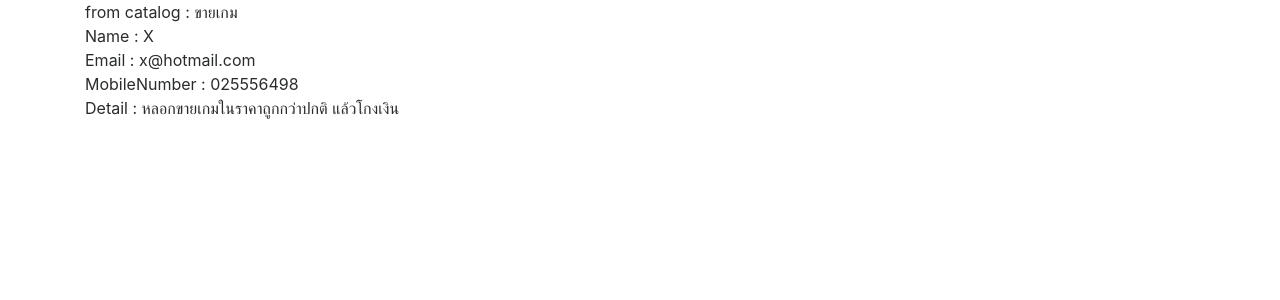
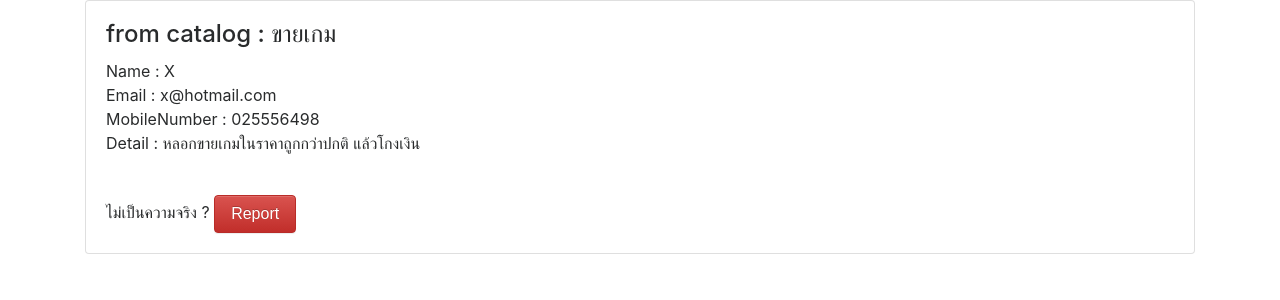
Before and after one commit to sovernut/scammerlist, a Django app: page /detail/1 in a window 1280 px wide. Shown: the part 56-356 px from the top of the page. Run offline with Django 3.2, Linux system fonts and the light colour scheme; data comes from the database, SQL or seed files in the repository; some libraries are stand-ins or nearby versions.

Commit message:
add report button

```diff
--- a/scammerlist/templates/scammerlist/detail_sub.html
+++ b/scammerlist/templates/scammerlist/detail_sub.html
@@ -18,10 +18,21 @@
 </nav>
 <!-- **************STOP NAVBAR************** -->
 <div class="container">
-{# show person detail #}
-from catalog : {{ person.catalog }}<br>
-Name : {{ person.name }}<br>
-Email : {{ person.email }}<br>
-MobileNumber : {{ person.mobile_number }}<br>
-Detail : {{ person.detail }}<br>
+
+    <div class="card">
+
+    <div class="card-block">
+        <h4 class="card-title">from catalog : {{ person.catalog }}</h4>
+        <p class="card-text">
+          Name : {{ person.name }}<br>
+          Email : {{ person.email }}<br>
+          MobileNumber : {{ person.mobile_number }}<br>
+          Detail : {{ person.detail }}<br><br>
+        </p>
+
+
+           ไม่เป็นความจริง ? <input type="submit" class="btn btn-danger" id="report_btn" value="Report">
+      </div>
+    </div>
+
 </div>
```
